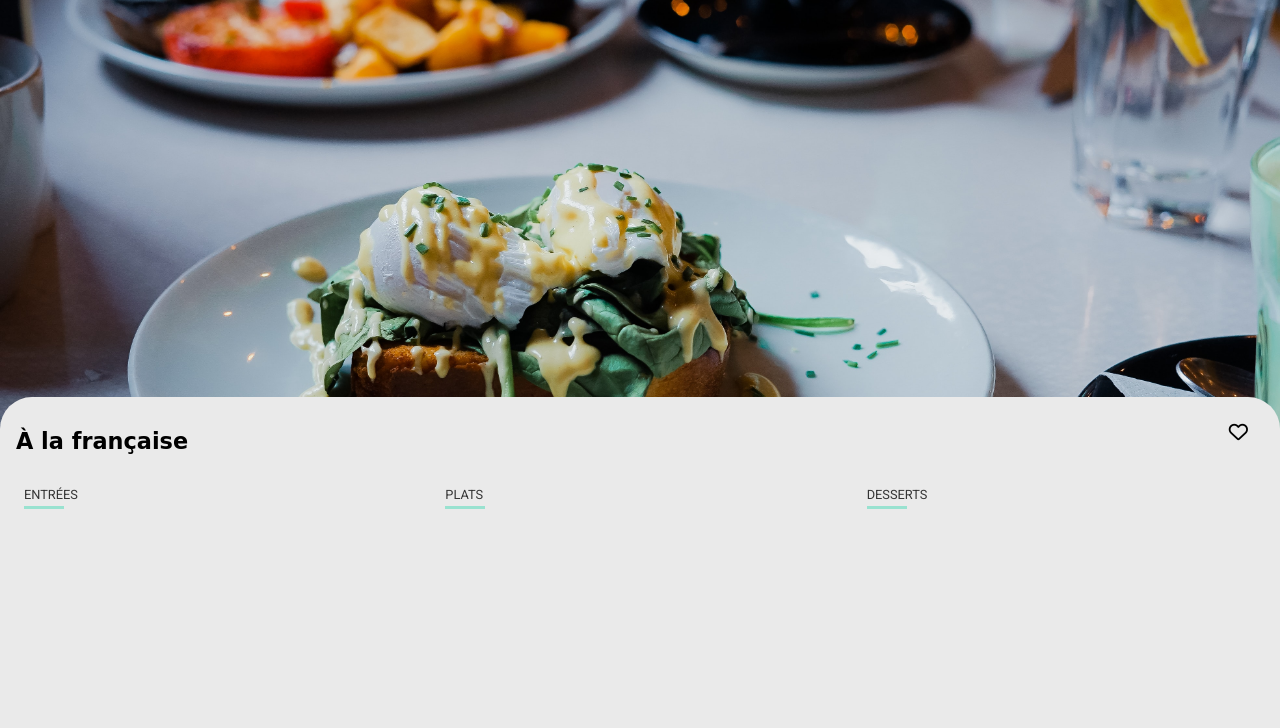
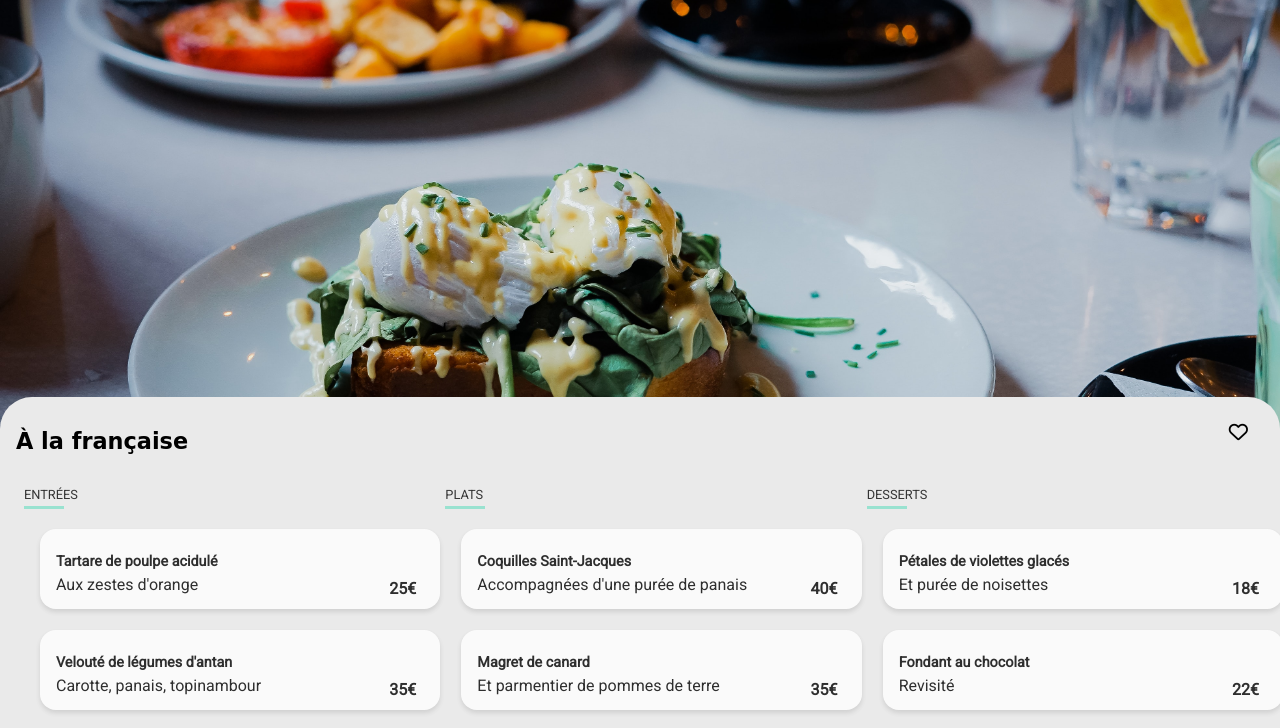
Before and after one commit to Mailys2731/OhMyFood, a website: page pages/page4.html in a window 1280 px wide. Shown: the part 58-786 px from the top of the page. Drawn offline with nearby package versions, Linux system fonts and the light colour scheme; files that its build step writes are made by us from their sources; a web font is replaced by a local one.

Commit message:
last commit2

```diff
--- a/pages/page4.html
+++ b/pages/page4.html
@@ -1,5 +1,5 @@
 <!DOCTYPE html>
-<htmln lang="fr">
+<html lang="fr">
 
 <head>
     <title>À la française</title>
--- a/scss/pages/_menupage.scss
+++ b/scss/pages/_menupage.scss
@@ -56,7 +56,6 @@
     animation: loader-box 5s ease-in-out 1;
     animation-fill-mode:both;
     opacity: 1;
-    scale: 0;
     animation-direction: reverse;
 
     &__heading{
@@ -80,7 +79,7 @@
 
     &:hover .menu-box__subheading{
         width: 12rem;
-        animation: menu-box infinite linear 1;
+        animation: menu-box infinite linear;
         animation-fill-mode: both;
 
     }
```
Also changed, not shown: scss/main.css, 1 other file.
